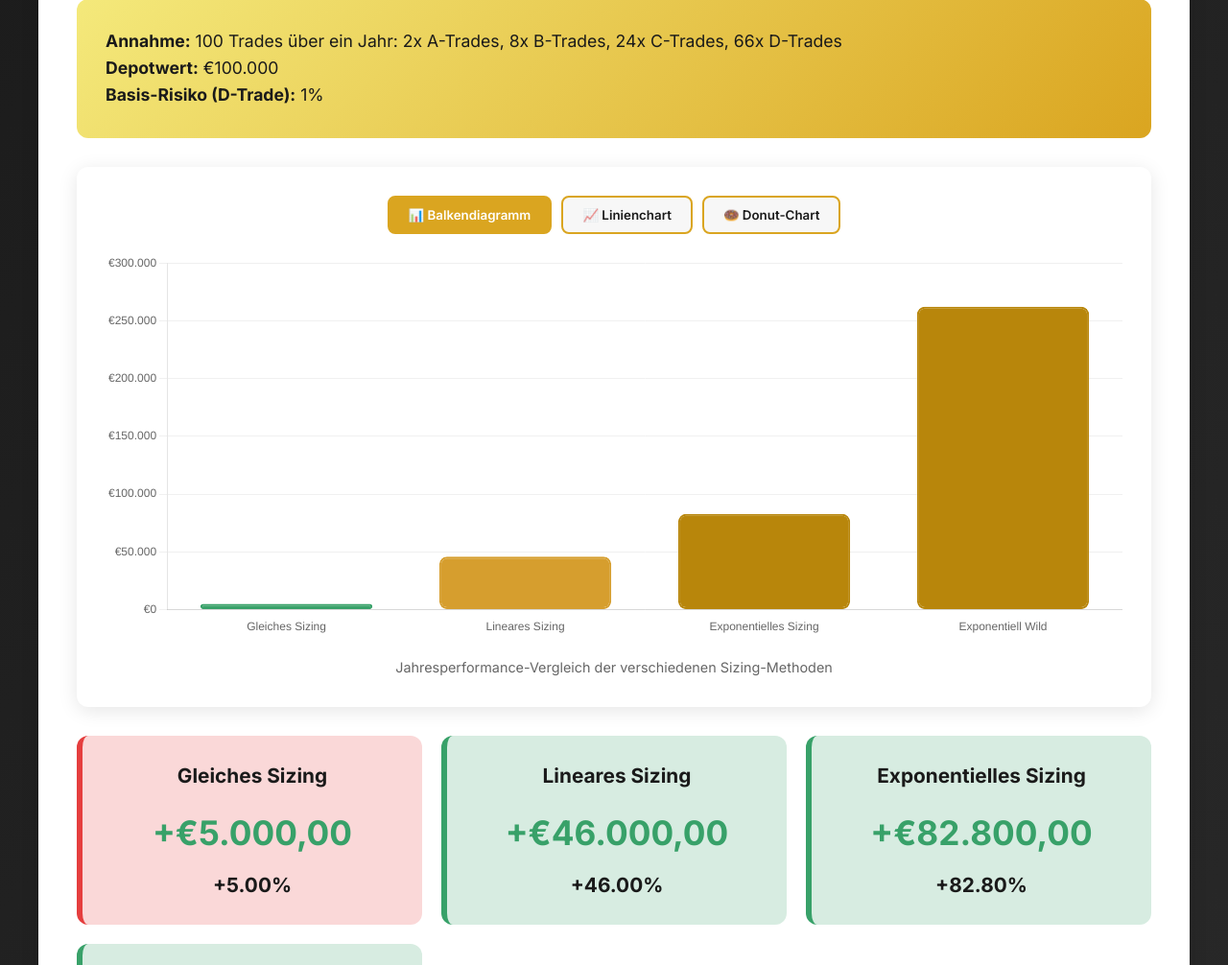
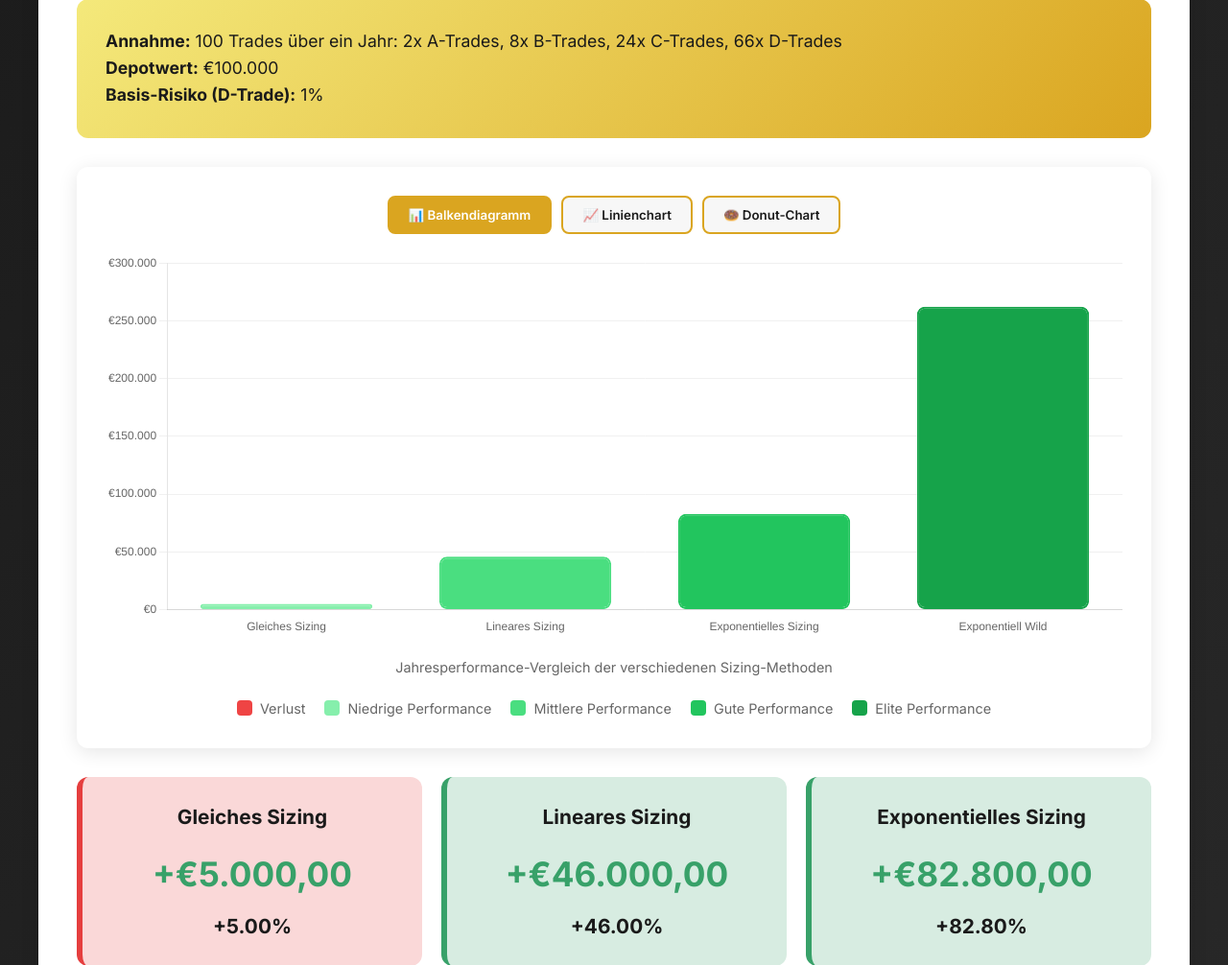
Before and after one commit to dietmarbreihof-beep/didis-premium-app, a Flask app: page /position-sizing-abcd-calculator in a window 1280 px wide, after a click on "📈 Vergleich". Shown: the part 483-1489 px from the top of the page at 96% size. Run offline with Flask 3, Linux system fonts and the light colour scheme; data comes from the database, SQL or seed files in the repository.

Commit message:
Add conditional formatting with green gradient for performance visualization - light green to dark green based on ranking

```diff
--- a/templates/position_sizing_abcd_calculator.html
+++ b/templates/position_sizing_abcd_calculator.html
@@ -853,6 +853,30 @@
 
                     <div style="text-align: center; margin-top: 15px; font-size: 0.9em; color: #666;">
                         <span id="chartDescription">Jahresperformance-Vergleich der verschiedenen Sizing-Methoden</span>
+                    </div>
+
+                    <!-- Farblegende für Balkendiagramm -->
+                    <div id="colorLegend" style="display: flex; justify-content: center; gap: 20px; margin-top: 20px; flex-wrap: wrap;">
+                        <div style="display: flex; align-items: center; gap: 8px;">
+                            <div style="width: 16px; height: 16px; background: #ef4444; border-radius: 4px;"></div>
+                            <span style="font-size: 0.9em; color: #666;">Verlust</span>
+                        </div>
+                        <div style="display: flex; align-items: center; gap: 8px;">
+                            <div style="width: 16px; height: 16px; background: #86efac; border-radius: 4px;"></div>
+                            <span style="font-size: 0.9em; color: #666;">Niedrige Performance</span>
+                        </div>
+                        <div style="display: flex; align-items: center; gap: 8px;">
+                            <div style="width: 16px; height: 16px; background: #4ade80; border-radius: 4px;"></div>
+                            <span style="font-size: 0.9em; color: #666;">Mittlere Performance</span>
+                        </div>
+                        <div style="display: flex; align-items: center; gap: 8px;">
+                            <div style="width: 16px; height: 16px; background: #22c55e; border-radius: 4px;"></div>
+                            <span style="font-size: 0.9em; color: #666;">Gute Performance</span>
+                        </div>
+                        <div style="display: flex; align-items: center; gap: 8px;">
+                            <div style="width: 16px; height: 16px; background: #16a34a; border-radius: 4px;"></div>
+                            <span style="font-size: 0.9em; color: #666;">Elite Performance</span>
+                        </div>
                     </div>
                 </div>
 
@@ -1225,6 +1249,14 @@
             };
             document.getElementById('chartDescription').textContent = descriptions[chartType];
 
+            // Show/hide color legend based on chart type
+            const colorLegend = document.getElementById('colorLegend');
+            if (chartType === 'bar') {
+                colorLegend.style.display = 'flex';
+            } else {
+                colorLegend.style.display = 'none';
+            }
+
             // Recreate chart
             createComparisonChart();
         }
@@ -1261,12 +1293,27 @@
             const data = [results.equal, results.linear, results.exponential, results.wild];
             const percentages = data.map(value => ((value / depotwert) * 100).toFixed(1));
 
-            // Colors based on performance
-            const backgroundColors = data.map(value =>
-                value < 0 ? '#e53e3e' :
-                value < 10000 ? '#38a169' :
-                value < 50000 ? '#d69e2e' : '#b8860b'
-            );
+            // Bedingte Formatierung: Hell- bis Dunkelgrün basierend auf Performance
+            const backgroundColors = data.map((value, index) => {
+                if (value < 0) {
+                    return '#ef4444'; // Rot für Verluste
+                } else {
+                    // Grün-Gradient basierend auf Ranking (0 = schlechteste positive, 3 = beste)
+                    const positiveValues = data.filter(v => v >= 0);
+                    const sortedPositive = [...positiveValues].sort((a, b) => a - b);
+                    const rank = sortedPositive.indexOf(value);
+
+                    // Grün-Gradient von hell zu dunkel
+                    const greenShades = [
+                        '#86efac', // Hellgrün (schlechteste positive Performance)
+                        '#4ade80', // Mittelgrün
+                        '#22c55e', // Grün
+                        '#16a34a'  // Dunkelgrün (beste Performance)
+                    ];
+
+                    return greenShades[Math.min(rank, 3)];
+                }
+            });
 
             const borderColors = backgroundColors.map(color => color);
 
@@ -1349,8 +1396,8 @@
                         datasets: [{
                             label: 'Performance-Entwicklung',
                             data: data,
-                            borderColor: '#daa520',
-                            backgroundColor: 'rgba(218, 165, 32, 0.1)',
+                            borderColor: '#16a34a',
+                            backgroundColor: 'rgba(22, 163, 74, 0.1)',
                             borderWidth: 4,
                             fill: true,
                             tension: 0.4,
```
